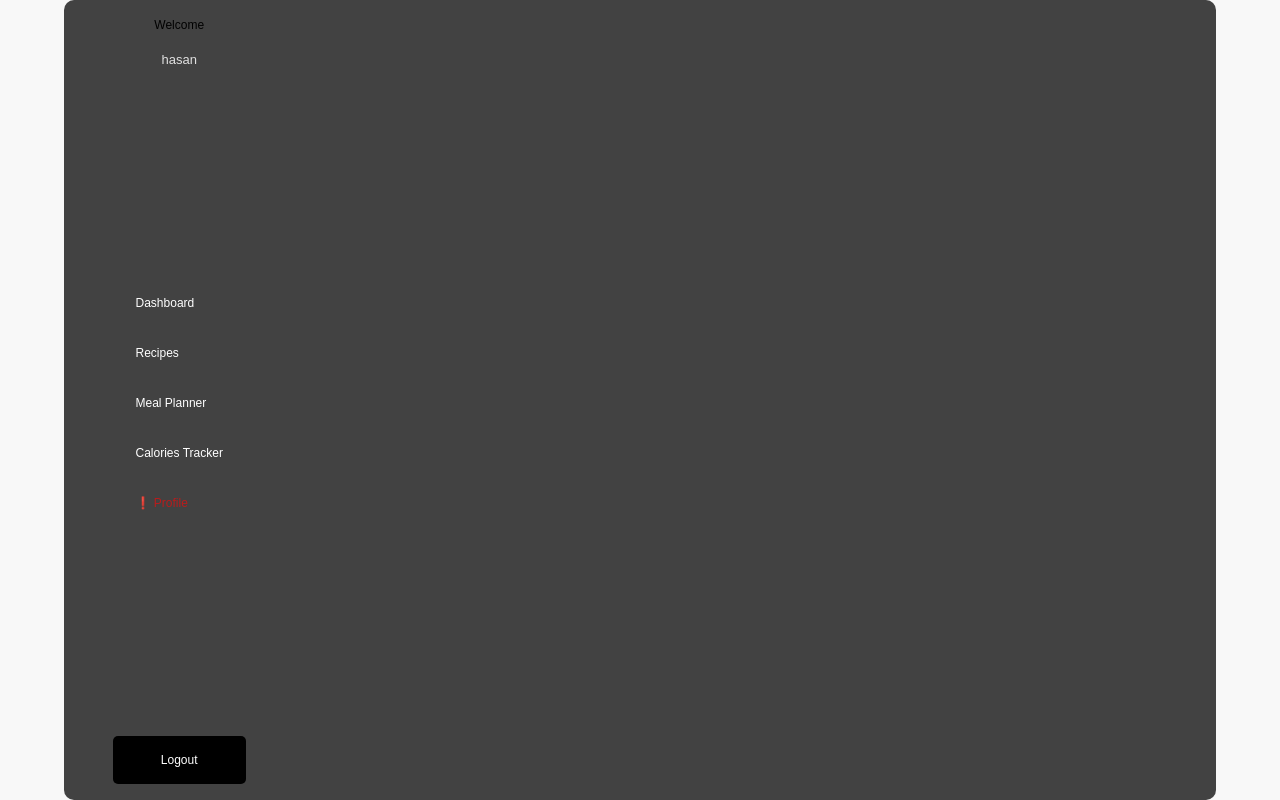
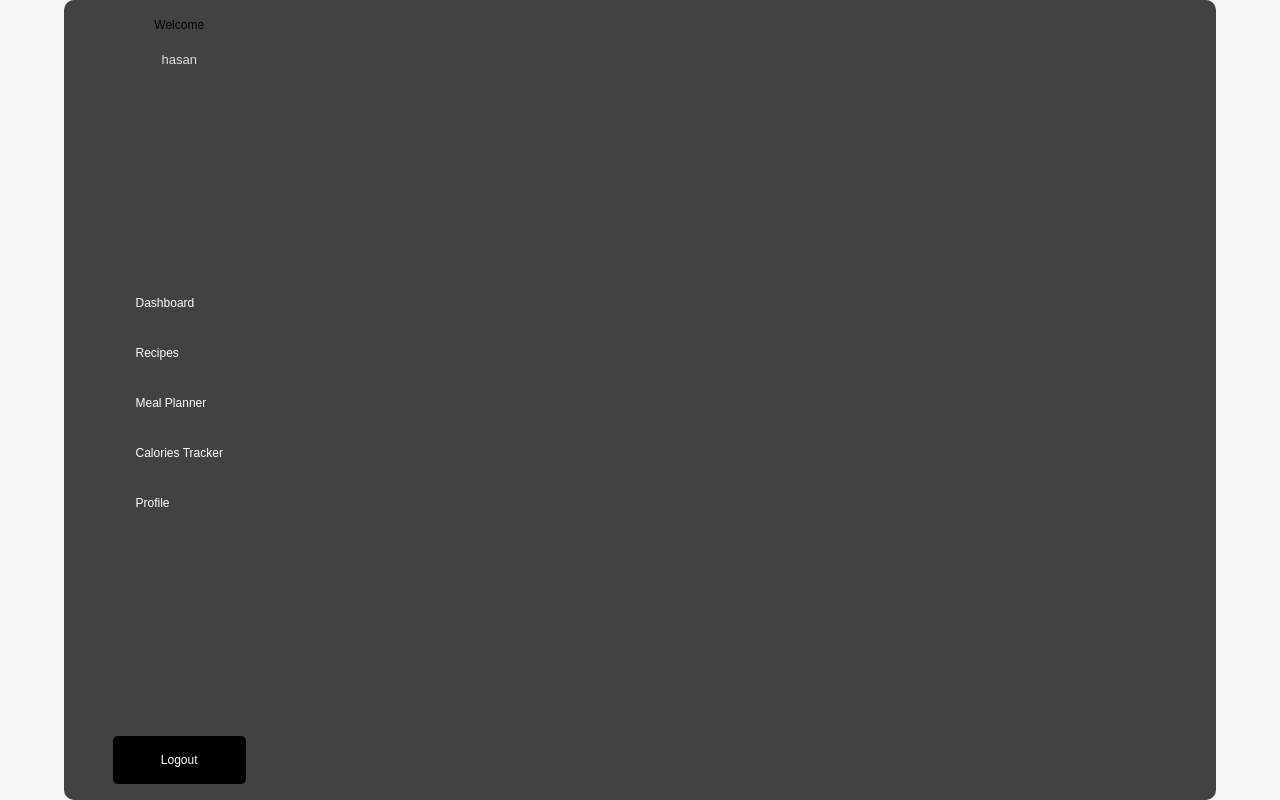
Before and after one commit to gitsheyno/low-carb-diet, a React (Vite) app: page /dashboard in a window 1280 px wide. Built offline with nearby package versions, Linux system fonts and the light colour scheme.

Commit message:
added new ctx to handle userProfile info

```diff
--- a/src/components/MainPage.tsx
+++ b/src/components/MainPage.tsx
@@ -6,6 +6,8 @@ import { useQuery } from "@tanstack/react-query";
 import fetchMeals from "../utils/fetchMeals";
 import Spinner from "./Spinner";
 import NutritionProgress from "./NutritionProgress";
+import { useContext } from "react";
+import { userProfileCTX } from "../store/UserProfileContext";
 import Banner from "./Banner";
 
 interface NutritionType {
@@ -18,6 +20,8 @@ interface NutritionType {
 export default function MainPage() {
   const COLORS = ["#0088FE", "#00C49F", "#FFBB28", "#FF8042"];
 
+  const { handleStatus } = useContext(userProfileCTX);
+
   const query = useQuery({
     queryKey: ["getDailyMeals", localStorage.getItem("token") as string],
     queryFn: fetchMeals,
@@ -28,6 +32,10 @@ export default function MainPage() {
   }
 
   const response = query?.data;
+
+  if (response?.status) {
+    handleStatus();
+  }
 
   const data = [
     { name: "ProteinCal", value: response?.proteinCal },
--- a/src/components/SideNav.tsx
+++ b/src/components/SideNav.tsx
@@ -1,13 +1,13 @@
 import styles from "./Dashboard.module.css";
 import ProfileInfo from "./ProfileInfo";
-import { useState } from "react";
+import { useContext } from "react";
 import { Link, useParams } from "react-router-dom";
 import { useNavigate } from "react-router-dom";
+import { userProfileCTX } from "../store/UserProfileContext";
 export default function SideNav({ data }: { data: string }) {
-  const [missedInfo, setMissedInfo] = useState(true);
   const { user } = useParams();
   const navigate = useNavigate();
-
+  const { completed } = useContext(userProfileCTX);
   const handleLogout = () => {
     localStorage.removeItem("token");
     navigate("/login");
@@ -21,20 +21,20 @@ export default function SideNav({ data }: { data: string }) {
           </Link>
         </div>
         <ul className="text-white space-y-8 text-l">
-          <li className="hover:text-black active:bg-violet-700">
+          <li className="hover:text-black">
             <Link to={`/dashboard/${user}`}>Dashboard</Link>
           </li>
-          <li>
+          <li className="hover:text-black">
             <Link to={`/dashboard/${user}/Recipes`}>Recipes</Link>
           </li>
-          <li>
+          <li className="hover:text-black">
             <Link to={`/dashboard/${user}/planing`}>Meal Planner</Link>
           </li>
-          <li>
+          <li className="hover:text-black">
             <Link to={`/dashboard/${user}`}>Calories Tracker</Link>
           </li>
-          <li className={`${missedInfo ? "text-red-700" : "text-white"}`}>
-            {missedInfo && <span>❗️ </span>}
+          <li className={`${completed ? "text-red-700" : "text-white"}`}>
+            {completed && <span>❗️ </span>}
             <Link to={`/dashboard/${user}/profile`}>Profile</Link>
           </li>
         </ul>
--- /dev/null
+++ b/src/store/UserProfileContext.tsx
@@ -0,0 +1,24 @@
+import { PropsWithChildren, createContext, useState } from "react";
+
+interface MyContextType {
+  completed: boolean;
+  handleStatus: () => void;
+}
+
+export const userProfileCTX = createContext<MyContextType>({
+  completed: false,
+  handleStatus: () => {},
+});
+
+export const ProfileProvider = ({ children }: PropsWithChildren) => {
+  const [isCompleted, setIsCompleted] = useState(false);
+
+  const handleStatus = () => {
+    setIsCompleted((prev) => !prev);
+  };
+  return (
+    <userProfileCTX.Provider value={{ completed: isCompleted, handleStatus }}>
+      {children}
+    </userProfileCTX.Provider>
+  );
+};
```
